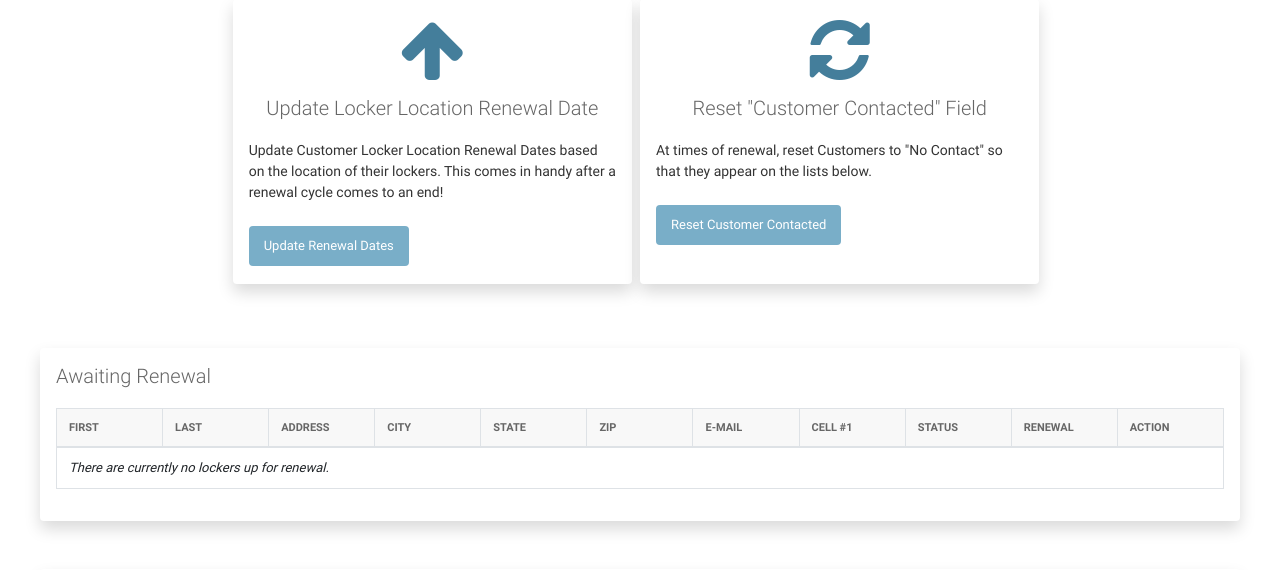
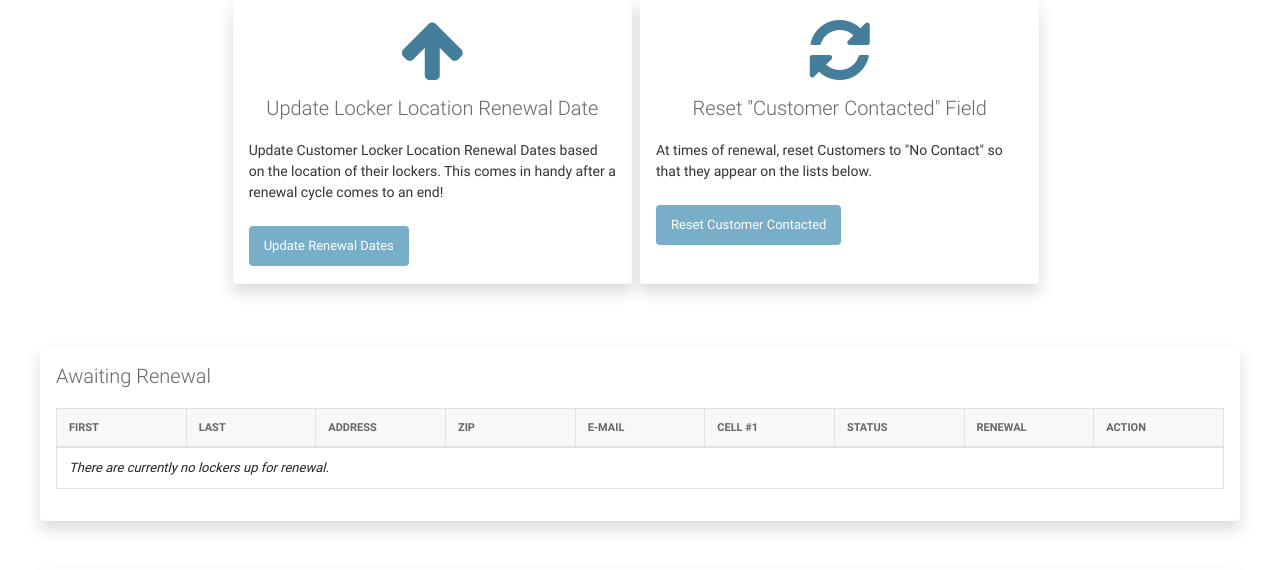
Before and after one commit to cbcischoolproject/cbc_bikelocker, a Django app: template bikelockerapp/database/templates/send_email.html in a window 1280 px wide. Shown: the part 259-829 px from the top of the page. Run offline with Django 3.2, Linux system fonts and the light colour scheme; a user stored in the database is signed in; data comes from the database, SQL or seed files in the repository; tables that the repository leaves empty hold one stand-in row (values such as "Sample post"); the template is opened without the code that fills it: values that come from a table or form of the project are taken from there, most other values are stand-ins (such as "Sample title", 1, 10 or a date in 2020); some libraries are stand-ins or nearby versions.

Commit message:
Inquiry Admin attempt #2333

```diff
--- a/bikelockerapp/database/templates/admin/index.html
+++ b/bikelockerapp/database/templates/admin/index.html
@@ -125,7 +125,6 @@
                             <th scope="col" style="width: 9.09%">First</th>
                             <th scope="col" style="width: 9.09%">Last</th>
                             <th scope="col" style="width: 9.09%">Address</th>
-                            <th scope="col" style="width: 9.09%">City</th>
                             <th scope="col" style="width: 9.09%">Zip</th>
                             <th scope="col" style="width: 9.09%">E-mail</th>
                             <th scope="col" style="width: 9.09%">Cell #1</th>
@@ -143,8 +142,9 @@
                         <tr>
                             <td>{{ item.cust_id.cust_f_name }}</td>
                             <td>{{ item.cust_id.cust_l_name }}</td>
-                            <td>{{ item.cust_id.cust_address }}</td>
-                            <td>{{ item.cust_id.cust_city }}</td>
+                            <td>{{ item.cust_id.cust_address }},
+                                {{ item.cust_id.cust_city }},
+                                {{ item.cust_id.cust_state }}</td>
                             <td>{{ item.cust_id.cust_zip }}</td>
                             <td style="word-break: break-all;"><a href="mailto: {{ item.cust_id.cust_email }}" target="_blank">{{item.cust_id.cust_email }}</a></td>
                             <td>{{ item.cust_id.phone_number }}</td>
--- a/bikelockerapp/database/templates/send_email.html
+++ b/bikelockerapp/database/templates/send_email.html
@@ -115,8 +115,6 @@
                     <th scope="col" style="width: 9.09%">First</th>
                     <th scope="col" style="width: 9.09%">Last</th>
                     <th scope="col" style="width: 9.09%">Address</th>
-                    <th scope="col" style="width: 9.09%">City</th>
-                    <th scope="col" style="width: 9.09%">State</th>
                     <th scope="col" style="width: 9.09%">Zip</th>
                     <th scope="col" style="width: 9.09%">E-mail</th>
                     <th scope="col" style="width: 9.09%">Cell #1</th>
@@ -132,9 +130,9 @@
                 <tr>
                     <td>{{ item.cust_id.cust_f_name }}</td>
                     <td>{{ item.cust_id.cust_l_name }}</td>
-                    <td>{{ item.cust_id.cust_address }}</td>
-                    <td>{{ item.cust_id.cust_city }}</td>
-                    <td>{{ item.cust_id.cust_state }}</td>
+                    <td>{{ item.cust_id.cust_address }},
+                    {{ item.cust_id.cust_city }},
+                    {{ item.cust_id.cust_state }}</td>
                     <td>{{ item.cust_id.cust_zip }}</td>
                     <td style="word-break: break-all;"><a href="mailto: {{ item.cust_id.cust_email }}"
                             target="_blank">{{item.cust_id.cust_email }}</a></td>
```
